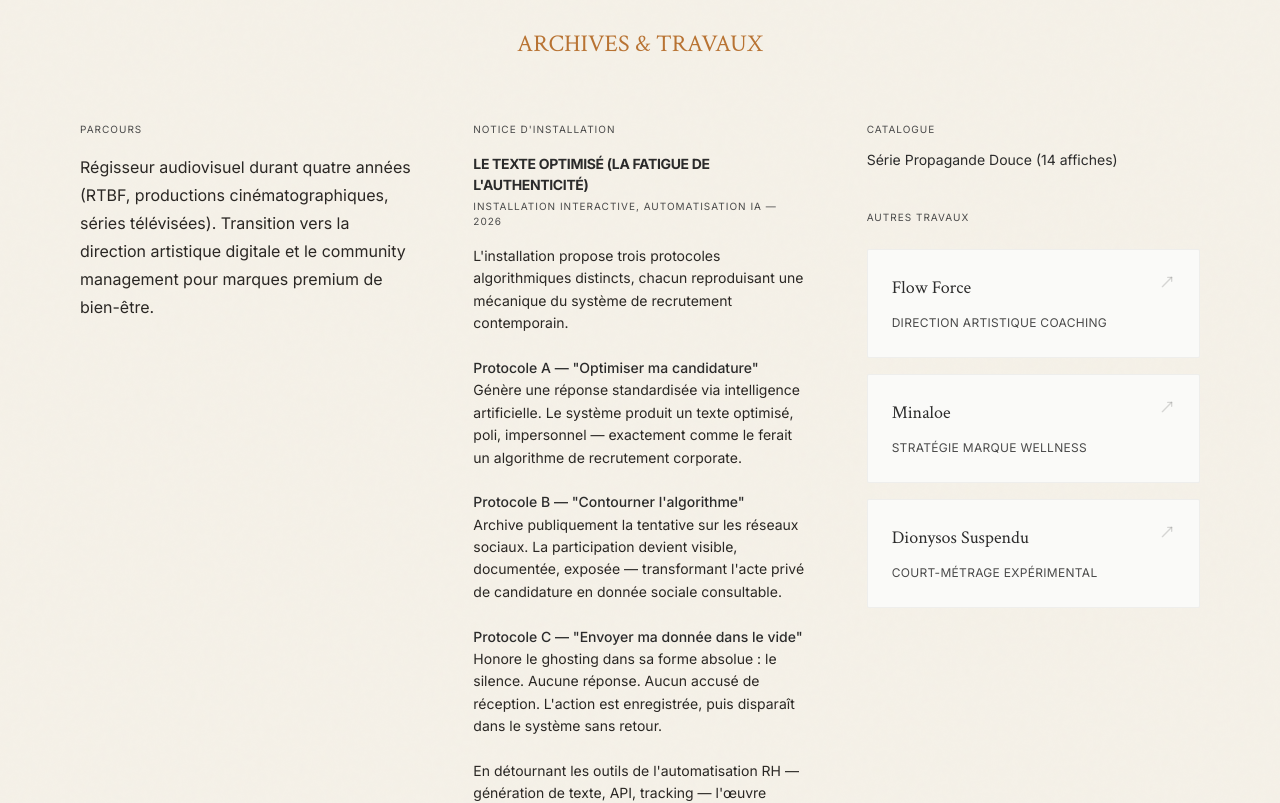
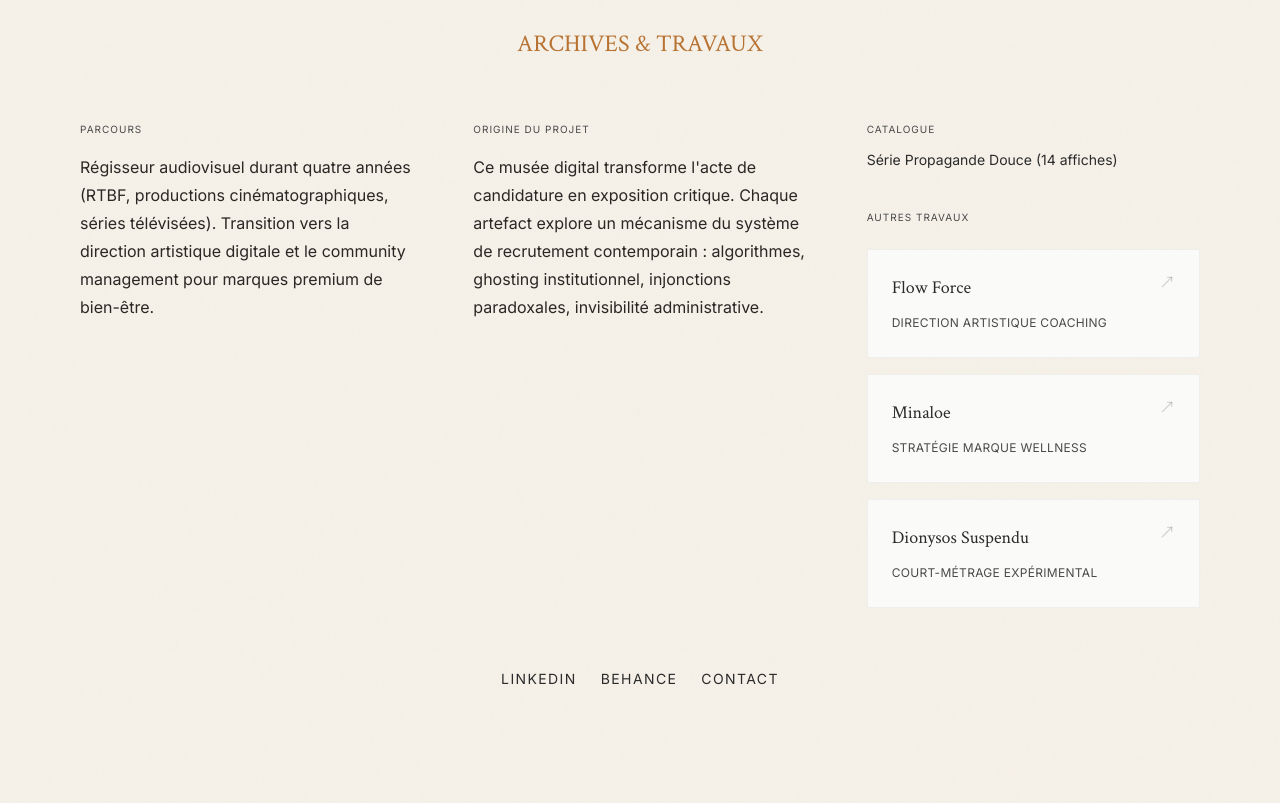
Before and after one commit to jeremyvandiest/musee-digitalv1, a Next.js app: page / in a window 1280 px wide. Shown: the part 1180-1983 px from the top of the page. Built offline with nearby package versions, Linux system fonts and the light colour scheme.

Commit message:
Move curatorial notice from archives to secondary cartel on Slide 4

```diff
--- a/app/components/Slider.tsx
+++ b/app/components/Slider.tsx
@@ -316,6 +316,21 @@ export default function Slider({ currentIndex }: SliderProps) {
         }
     };
 
+    const curatorialNotice = `L'installation propose trois protocoles algorithmiques distincts, chacun reproduisant une mécanique du système de recrutement contemporain.
+
+Protocole A — "Optimiser ma candidature"
+Génère une réponse standardisée via intelligence artificielle. Le système produit un texte optimisé, poli, impersonnel — exactement comme le ferait un algorithme de recrutement corporate.
+
+Protocole B — "Contourner l'algorithme"
+Archive publiquement la tentative sur les réseaux sociaux. La participation devient visible, documentée, exposée — transformant l'acte privé de candidature en donnée sociale consultable.
+
+Protocole C — "Envoyer ma donnée dans le vide"
+Honore le ghosting dans sa forme absolue : le silence. Aucune réponse. Aucun accusé de réception. L'action est enregistrée, puis disparaît dans le système sans retour.
+
+En détournant les outils de l'automatisation RH — génération de texte, API, tracking — l'œuvre questionne la transformation du candidat en donnée et la fatigue de l'authenticité dans un système qui promet l'efficacité au prix de l'unicité.
+
+La seule différence avec le vrai système : ici, le vide assume qu'il est une œuvre.`;
+
     const cartelData = getCartelContent(currentIndex);
     const roomLabels = [
         "SALLE 01 — ADMINISTRATION",
@@ -362,26 +377,46 @@ export default function Slider({ currentIndex }: SliderProps) {
                         {/* Mobile Divider */}
                         <div className="md:hidden w-full h-px bg-line my-0 mx-6 opacity-30 order-2" />
 
-                        {/* Right Column: Cartel */}
-                        <div className={`flex-1 flex p-6 md:p-10 z-10 order-3 md:order-2 w-full md:max-w-[45%]
-                            ${currentIndex === 3 ? "items-center justify-start md:items-start md:justify-start" : "items-center justify-start"}`}>
-                            {/* Scale down Cartel for Slide 4 to 75% */}
-                            <div className={`${currentIndex === 3 ? "scale-75 origin-top-left" : ""}`}>
+                        {/* Right Column: Cartel(s) */}
+                        <div className={`flex-1 flex p-6 md:p-10 z-10 order-3 md:order-2 w-full
+                            ${currentIndex === 3 ? "md:max-w-[60%] items-start justify-start" : "md:max-w-[45%] items-center justify-start"}`}>
+
+                            {currentIndex === 3 ? (
+                                <div className="flex flex-col lg:flex-row gap-6 items-start scale-90 lg:scale-[0.8] xl:scale-75 origin-top-left">
+                                    {/* CARTEL 1 */}
+                                    <div className="flex-shrink-0">
                                         <Cartel
                                             artefactNumber={cartelData.artefactNumber}
                                             title={cartelData.title}
                                             medium={cartelData.medium}
                                             description={cartelData.description}
                                         >
-                                    {currentIndex === 3 && (
                                             <CartelForm
                                                 selectedChoice={formChoice}
                                                 onEmailSubmit={handleFormSubmit}
                                                 status={formStatus}
                                             />
-                                    )}
                                         </Cartel>
                                     </div>
+
+                                    {/* CARTEL 2 (Curatorial Notice) */}
+                                    <div className="flex-shrink-0">
+                                        <Cartel
+                                            artefactNumber="NOTICE CURATORIALE"
+                                            title="Le Texte Optimisé"
+                                            medium="INSTALLATION INTERACTIVE, AUTOMATISATION IA — 2026"
+                                            description={curatorialNotice}
+                                        />
+                                    </div>
+                                </div>
+                            ) : (
+                                <Cartel
+                                    artefactNumber={cartelData.artefactNumber}
+                                    title={cartelData.title}
+                                    medium={cartelData.medium}
+                                    description={cartelData.description}
+                                />
+                            )}
                         </div>
                     </motion.div>
                 </AnimatePresence>
--- a/app/page.tsx
+++ b/app/page.tsx
@@ -67,32 +67,16 @@ export default function Home() {
                             </p>
                         </div>
 
-                        {/* COLONNE 2 : NOTICE CURATORIALE (ARTEFACT 004) */}
+                        {/* COLONNE 2 : ORIGINE */}
                         <div>
                             <h3 className="font-sans text-[10px] uppercase text-ink-2 mb-4 tracking-widest">
-                                NOTICE D'INSTALLATION
+                                ORIGINE DU PROJET
                             </h3>
-                            <div className="font-sans text-[14px] font-bold text-anthracite mb-1 uppercase tracking-tight">
-                                Le Texte Optimisé (La Fatigue de l'Authenticité)
-                            </div>
-                            <div className="font-sans text-[10px] uppercase text-ink-2 mb-4 tracking-widest">
-                                INSTALLATION INTERACTIVE, AUTOMATISATION IA — 2026
-                            </div>
-                            <p className="font-sans text-[14px] leading-[1.6] text-ink-warm max-w-[56ch] whitespace-pre-line">
-                                L'installation propose trois protocoles algorithmiques distincts, chacun reproduisant une mécanique du système de recrutement contemporain.
-                                {"\n\n"}
-                                <span className="text-anthracite font-medium">Protocole A — "Optimiser ma candidature"</span>
-                                {"\n"}Génère une réponse standardisée via intelligence artificielle. Le système produit un texte optimisé, poli, impersonnel — exactement comme le ferait un algorithme de recrutement corporate.
-                                {"\n\n"}
-                                <span className="text-anthracite font-medium">Protocole B — "Contourner l'algorithme"</span>
-                                {"\n"}Archive publiquement la tentative sur les réseaux sociaux. La participation devient visible, documentée, exposée — transformant l'acte privé de candidature en donnée sociale consultable.
-                                {"\n\n"}
-                                <span className="text-anthracite font-medium">Protocole C — "Envoyer ma donnée dans le vide"</span>
-                                {"\n"}Honore le ghosting dans sa forme absolue : le silence. Aucune réponse. Aucun accusé de réception. L'action est enregistrée, puis disparaît dans le système sans retour.
-                                {"\n\n"}
-                                En détournant les outils de l'automatisation RH — génération de texte, API, tracking — l'œuvre questionne la transformation du candidat en donnée et la fatigue de l'authenticité dans un système qui promet l'efficacité au prix de l'unicité.
-                                {"\n\n"}
-                                La seule différence avec le vrai système : ici, le vide assume qu'il est une œuvre.
+                            <p className="font-sans text-[16px] leading-[1.75] text-ink-warm max-w-[56ch]">
+                                Ce musée digital transforme l'acte de candidature en exposition
+                                critique. Chaque artefact explore un mécanisme du système de
+                                recrutement contemporain : algorithmes, ghosting institutionnel,
+                                injonctions paradoxales, invisibilité administrative.
                             </p>
                         </div>
 
```
Lines whose indentation alone changed are shown as unchanged.
